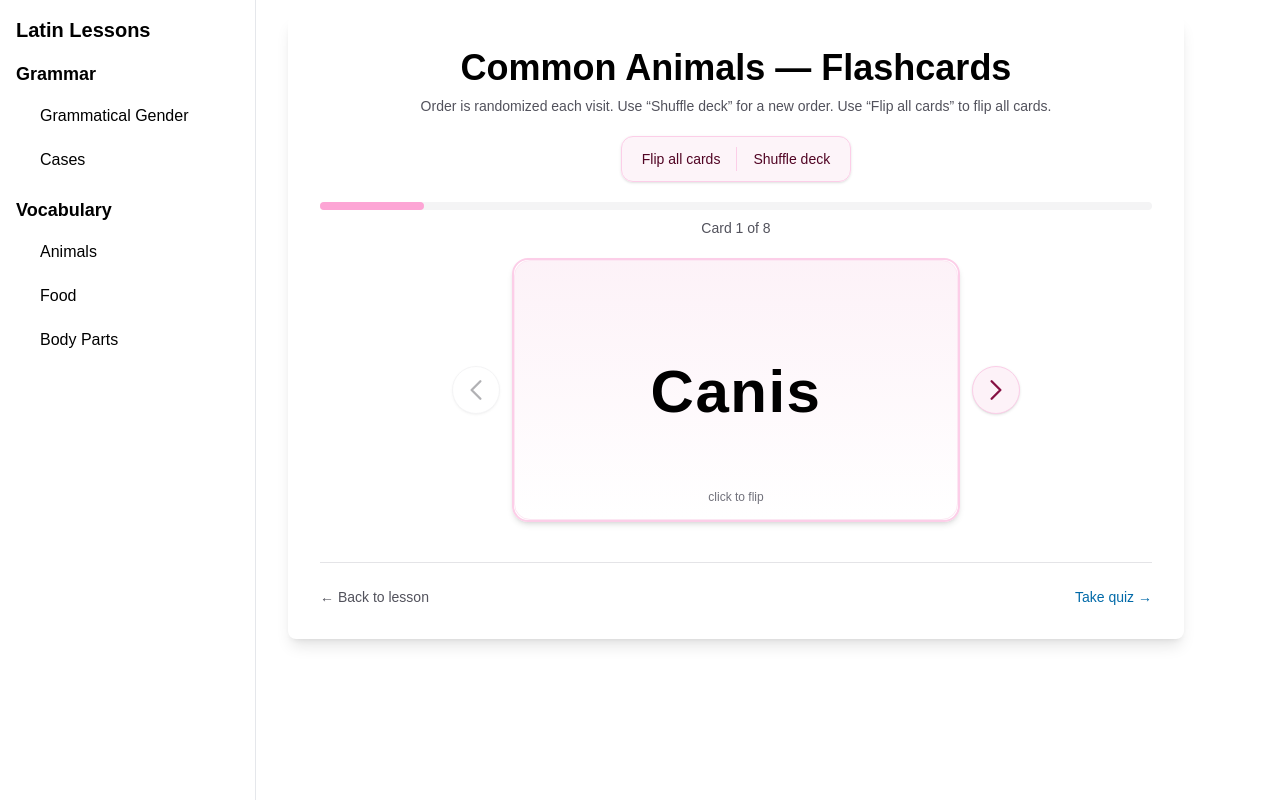
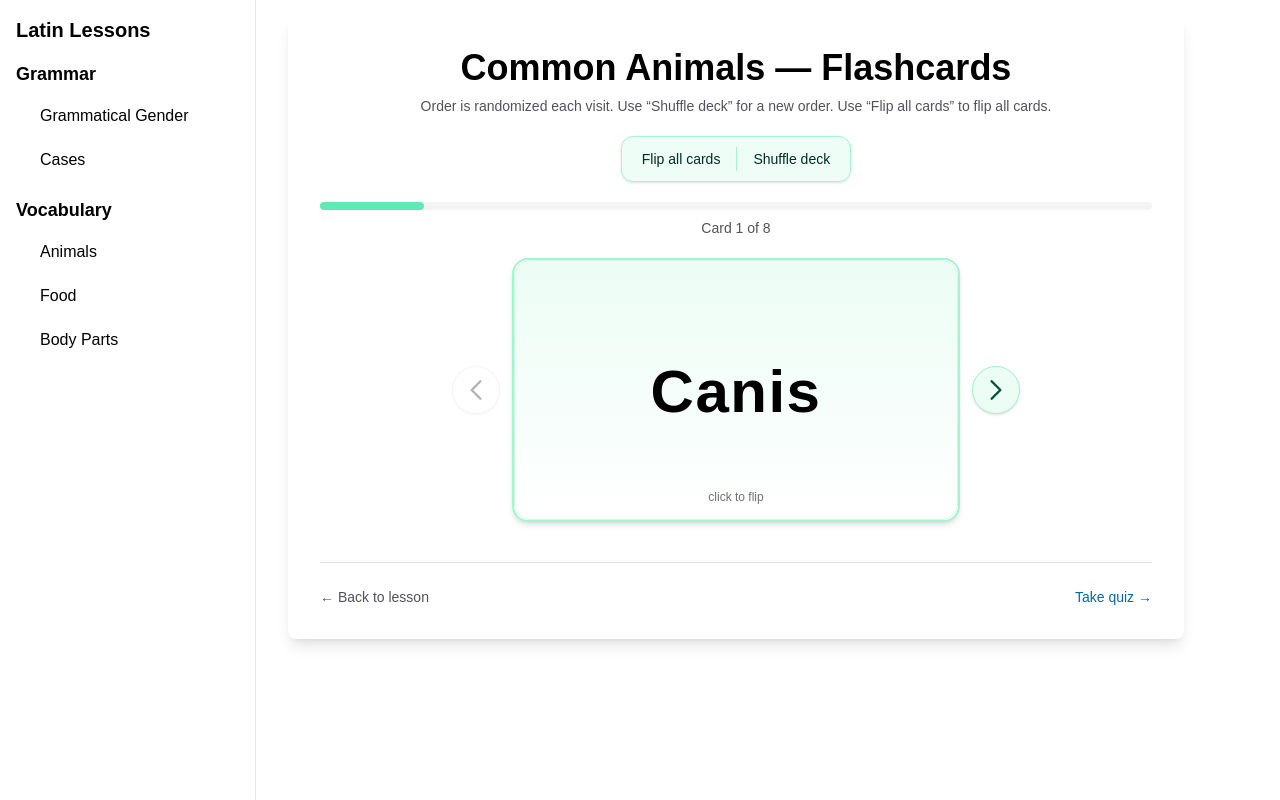
Before and after one commit to Qiong0312/latin_driller, a Next.js app: page /vocabulary/animals/common/flashcards in a window 1280 px wide. Built offline with nearby package versions, Linux system fonts and the light colour scheme.

Commit message:
update flashcard theme

```diff
--- a/src/app/vocabulary/animals/common/flashcards/page.tsx
+++ b/src/app/vocabulary/animals/common/flashcards/page.tsx
@@ -104,7 +104,7 @@ export default function CommonAnimalsFlashcardsPage() {
 
       <div className="mb-5 flex justify-center">
         <div
-          className="inline-flex rounded-xl border border-pink-200 bg-pink-50/80 p-1 shadow-sm dark:border-pink-800 dark:bg-pink-950/40"
+          className="inline-flex rounded-xl border border-emerald-200 bg-emerald-50/80 p-1 shadow-sm dark:border-emerald-800 dark:bg-emerald-950/40"
           role="group"
           aria-label="Deck actions"
         >
@@ -112,18 +112,18 @@ export default function CommonAnimalsFlashcardsPage() {
             type="button"
             onClick={toggleEnglishFirstMode}
             aria-pressed={englishFirstMode}
-            className="rounded-lg px-4 py-2 text-sm font-medium text-pink-950 transition hover:bg-white/90 dark:text-pink-100 dark:hover:bg-pink-900/80"
+            className="rounded-lg px-4 py-2 text-sm font-medium text-emerald-950 transition hover:bg-white/90 dark:text-emerald-100 dark:hover:bg-emerald-900/80"
           >
             Flip all cards
           </button>
           <span
-            className="my-1.5 w-px shrink-0 bg-pink-200 dark:bg-pink-700"
+            className="my-1.5 w-px shrink-0 bg-emerald-200 dark:bg-emerald-700"
             aria-hidden
           />
           <button
             type="button"
             onClick={reshuffle}
-            className="rounded-lg px-4 py-2 text-sm font-medium text-pink-950 transition hover:bg-white/90 dark:text-pink-100 dark:hover:bg-pink-900/80"
+            className="rounded-lg px-4 py-2 text-sm font-medium text-emerald-950 transition hover:bg-white/90 dark:text-emerald-100 dark:hover:bg-emerald-900/80"
           >
             Shuffle deck
           </button>
@@ -133,7 +133,7 @@ export default function CommonAnimalsFlashcardsPage() {
       <div className="mb-5">
         <div className="w-full rounded-full h-2 bg-zinc-100 dark:bg-zinc-800">
           <div
-            className="bg-pink-300 h-2 rounded-full transition-all dark:bg-pink-600"
+            className="bg-emerald-300 h-2 rounded-full transition-all dark:bg-emerald-600"
             style={{ width: `${((index + 1) / deck.length) * 100}%` }}
           />
         </div>
@@ -165,7 +165,7 @@ export default function CommonAnimalsFlashcardsPage() {
         <button
           type="button"
           onClick={() => setIsFlipped((f) => !f)}
-          className="min-w-0 flex-1 cursor-pointer rounded-2xl border-2 border-pink-200 bg-transparent p-0 text-left shadow-md transition hover:border-pink-400 focus-visible:outline focus-visible:outline-2 focus-visible:outline-offset-2 focus-visible:outline-pink-500 dark:border-pink-800 dark:hover:border-pink-600 max-w-md"
+          className="min-w-0 flex-1 cursor-pointer rounded-2xl border-2 border-emerald-200 bg-transparent p-0 text-left shadow-md transition hover:border-emerald-400 focus-visible:outline focus-visible:outline-2 focus-visible:outline-offset-2 focus-visible:outline-emerald-500 dark:border-emerald-800 dark:hover:border-emerald-600 max-w-md"
           aria-label="Flip flashcard"
         >
           <div className="perspective-[1200px] w-full">
@@ -174,13 +174,13 @@ export default function CommonAnimalsFlashcardsPage() {
               style={{ transform: `rotateY(${isFlipped ? 180 : 0}deg)` }}
             >
               <div
-                className="absolute inset-0 flex flex-col rounded-2xl border border-pink-100 bg-gradient-to-b from-pink-50 to-white [backface-visibility:hidden] dark:border-pink-900 dark:from-pink-950/40 dark:to-zinc-900"
+                className="absolute inset-0 flex flex-col rounded-2xl border border-emerald-100 bg-gradient-to-b from-emerald-50 to-white [backface-visibility:hidden] dark:border-emerald-900 dark:from-emerald-950/40 dark:to-zinc-900"
                 style={{ transform: 'rotateY(0deg)' }}
               >
                 {frontContent}
               </div>
               <div
-                className="absolute inset-0 flex flex-col rounded-2xl border border-pink-100 bg-gradient-to-b from-pink-50 to-white [backface-visibility:hidden] dark:border-pink-900 dark:from-pink-950/40 dark:to-zinc-900"
+                className="absolute inset-0 flex flex-col rounded-2xl border border-emerald-100 bg-gradient-to-b from-emerald-50 to-white [backface-visibility:hidden] dark:border-emerald-900 dark:from-emerald-950/40 dark:to-zinc-900"
                 style={{ transform: 'rotateY(180deg)' }}
               >
                 {backContent}
@@ -194,7 +194,7 @@ export default function CommonAnimalsFlashcardsPage() {
           onClick={goNext}
           disabled={index === deck.length - 1}
           aria-label="Next card"
-          className="flex h-11 w-11 shrink-0 items-center justify-center rounded-full border border-pink-200 bg-pink-50 text-pink-900 shadow-sm transition hover:bg-pink-100 disabled:cursor-not-allowed disabled:opacity-40 dark:border-pink-700 dark:bg-pink-950 dark:text-pink-100 dark:hover:bg-pink-900 sm:h-12 sm:w-12"
+          className="flex h-11 w-11 shrink-0 items-center justify-center rounded-full border border-emerald-200 bg-emerald-50 text-emerald-900 shadow-sm transition hover:bg-emerald-100 disabled:cursor-not-allowed disabled:opacity-40 dark:border-emerald-700 dark:bg-emerald-950 dark:text-emerald-100 dark:hover:bg-emerald-900 sm:h-12 sm:w-12"
         >
           <svg
             className="h-6 w-6 sm:h-7 sm:w-7"
--- a/src/app/vocabulary/animals/common/page.tsx
+++ b/src/app/vocabulary/animals/common/page.tsx
@@ -20,7 +20,7 @@ export default function CommonAnimals() {
       </div>
       <div className="text-center mt-8 flex flex-wrap justify-center gap-4">
         <Link href="/vocabulary/animals/common/flashcards">
-          <button className="px-6 py-3 rounded-lg bg-pink-200 text-pink-950 shadow-sm transition hover:bg-pink-300 dark:bg-pink-900 dark:text-pink-100 dark:hover:bg-pink-800">
+          <button className="px-6 py-3 rounded-lg bg-emerald-200 text-emerald-950 shadow-sm transition hover:bg-emerald-300 dark:bg-emerald-900 dark:text-emerald-100 dark:hover:bg-emerald-800">
             Flashcards
           </button>
         </Link>
```
